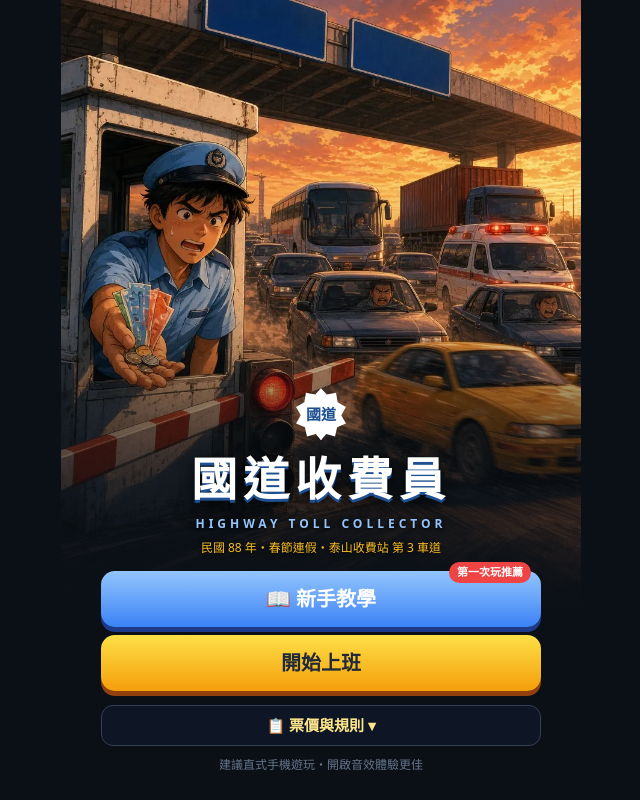
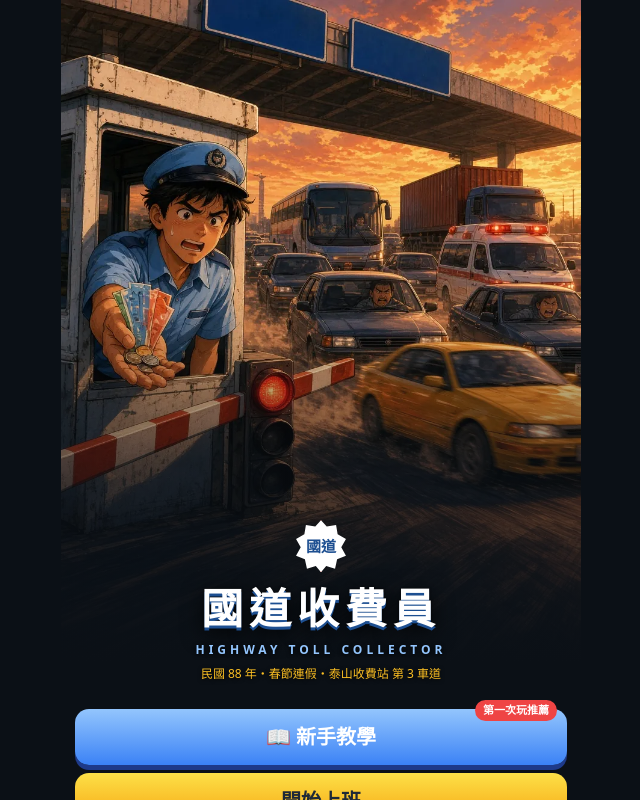
Before and after one commit to oURFo/highway-toll-collector, a plain HTML site: page index.html in a window 1280 px wide. Shown: the whole page, without its empty margins (319-959 px from the left). Drawn offline with nearby package versions, Linux system fonts and the light colour scheme.

Commit message:
修正首頁封面：改用 img 顯示 keyart
Co-authored-by: Cursor <cursoragent@cursor.com>

```diff
--- a/css/style.css
+++ b/css/style.css
@@ -199,16 +199,18 @@ html, body { margin: 0; height: 100%; overflow: hidden; background: #0b1016; col
 #timeUp { position: fixed; inset: 0; display: grid; place-items: center; font-size: 40px; font-weight: 900; color: #fde047; background: rgba(0, 0, 0, .6); z-index: 45; text-shadow: 0 4px 12px #000; animation: pop .4s; }
 
 .overlay { position: fixed; inset: 0; z-index: 50; overflow-y: auto; background: radial-gradient(circle at 50% 20%, #1d3a5f, #0b1016 75%); display: flex; justify-content: center; padding: 16px 14px 28px; }
-.start-card { width: 100%; max-width: 440px; margin: auto 0; }
-.overlay.start-screen { padding: 0 14px 24px; background: #0b1016; }
-.start-hero { position: absolute; top: 0; left: 50%; transform: translateX(-50%); width: min(100%, 520px); aspect-ratio: 3 / 4; background: url("../assets/keyart.webp") center top / cover no-repeat; pointer-events: none; }
-.start-hero::after { content: ""; position: absolute; inset: 0; background: linear-gradient(to bottom, rgba(11, 16, 22, 0) 45%, rgba(11, 16, 22, .55) 62%, #0b1016 88%); }
-.start-screen .start-card { position: relative; margin: 0; padding-top: calc(min(100vw, 520px) * 1.333 * .56); }
-.start-screen .title-wrap { margin-bottom: 14px; }
-.start-screen .title-plum { width: 52px; height: 52px; font-size: 15px; margin-bottom: 4px; }
-.start-screen .title { font-size: 46px; text-shadow: 0 3px 0 #1d4f91, 0 0 2px #000, 0 6px 22px rgba(0, 0, 0, .95); }
+.start-card { width: 100%; max-width: 440px; margin: 0 auto; }
+.overlay.start-screen { display: block; padding: 0; background: #0b1016; }
+.start-screen .start-card { max-width: 520px; }
+.keyart { position: relative; width: 100%; overflow: hidden; background: #1d3a5f; }
+.keyart img { display: block; width: 100%; height: auto; aspect-ratio: 3 / 4; object-fit: cover; object-position: center top; }
+.keyart-fade { position: absolute; left: 0; right: 0; bottom: 0; height: 55%; background: linear-gradient(to bottom, transparent, rgba(11, 16, 22, .55) 40%, #0b1016 92%); pointer-events: none; }
+.start-screen .title-wrap { position: absolute; left: 0; right: 0; bottom: 10px; z-index: 2; margin: 0; padding: 0 12px; text-align: center; }
+.start-screen .title-plum { width: 52px; height: 52px; font-size: 15px; margin: 0 auto 4px; }
+.start-screen .title { font-size: 42px; text-shadow: 0 3px 0 #1d4f91, 0 0 2px #000, 0 6px 22px rgba(0, 0, 0, .95); }
 .start-screen .title-en, .start-screen .title-sub { text-shadow: 0 1px 4px #000; }
-.rules { margin-top: 14px; background: rgba(15, 23, 42, .75); border: 1px solid #334155; border-radius: 12px; padding: 8px 10px; }
+.start-actions { padding: 8px 14px calc(18px + env(safe-area-inset-bottom)); background: #0b1016; }
+.rules { margin-top: 12px; background: rgba(15, 23, 42, .75); border: 1px solid #334155; border-radius: 12px; padding: 8px 10px; }
 .rules summary { cursor: pointer; font-weight: 900; color: #fde68a; font-size: 15px; list-style: none; text-align: center; }
 .rules summary::-webkit-details-marker { display: none; }
 .rules summary::after { content: " ▾"; }
@@ -216,6 +218,11 @@ html, body { margin: 0; height: 100%; overflow: hidden; background: #0b1016; col
 .rules[open] summary { margin-bottom: 8px; }
 .rules .fare-table { background: none; border: 0; padding: 0; }
 .rules .howto { margin-bottom: 4px; }
+@media (max-height: 700px) {
+  .keyart img { max-height: 52vh; }
+  .start-screen .title { font-size: 34px; }
+  .start-screen .title-plum { width: 42px; height: 42px; font-size: 13px; }
+}
 .title-wrap { text-align: center; margin-bottom: 12px; }
 .title-plum { width: 70px; height: 70px; margin: 0 auto 6px; display: grid; place-items: center; font-weight: 900; color: #1d4f91; background: #fff; font-size: 20px; clip-path: polygon(50% 0, 61% 12%, 79% 9%, 82% 27%, 98% 36%, 89% 52%, 98% 68%, 81% 75%, 77% 93%, 60% 88%, 50% 100%, 40% 88%, 23% 93%, 19% 75%, 2% 68%, 11% 52%, 2% 36%, 18% 27%, 21% 9%, 39% 12%); box-shadow: 0 0 0 4px #c0392b; }
 .title { margin: 0; font-size: 40px; font-weight: 900; letter-spacing: 6px; color: #fff; text-shadow: 0 3px 0 #1d4f91, 0 6px 16px rgba(0, 0, 0, .6); }
--- a/index.html
+++ b/index.html
@@ -127,14 +127,18 @@
 
     <!-- 開始畫面 -->
     <div id="startScreen" class="overlay start-screen">
-      <div class="start-hero"></div>
       <div class="start-card">
-        <div class="title-wrap">
-          <div class="title-plum">國道</div>
-          <h1 class="title">國道收費員</h1>
-          <p class="title-en">HIGHWAY TOLL COLLECTOR</p>
-          <p class="title-sub">民國 88 年・春節連假・泰山收費站 第 3 車道</p>
+        <div class="keyart">
+          <img src="assets/keyart.webp" alt="國道收費員封面" width="864" height="1152" decoding="async">
+          <div class="keyart-fade"></div>
+          <div class="title-wrap">
+            <div class="title-plum">國道</div>
+            <h1 class="title">國道收費員</h1>
+            <p class="title-en">HIGHWAY TOLL COLLECTOR</p>
+            <p class="title-sub">民國 88 年・春節連假・泰山收費站 第 3 車道</p>
+          </div>
         </div>
+        <div class="start-actions">
         <button id="btnTutorial" class="big-btn tut-btn">📖 新手教學<span id="tutBadge" class="rec-badge">第一次玩推薦</span></button>
         <button id="btnStart" class="big-btn">開始上班</button>
         <details class="rules">
@@ -154,6 +158,7 @@
         </ul>
         </details>
         <p class="hint">建議直式手機遊玩・開啟音效體驗更佳</p>
+        </div>
       </div>
     </div>
 
```
